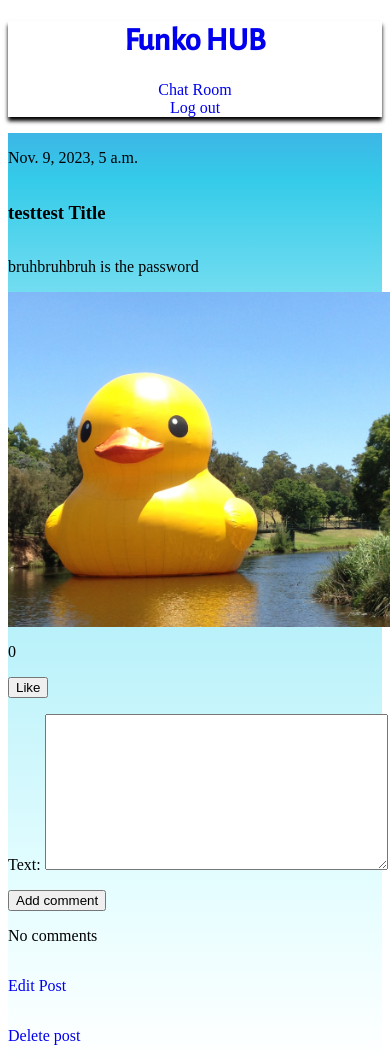
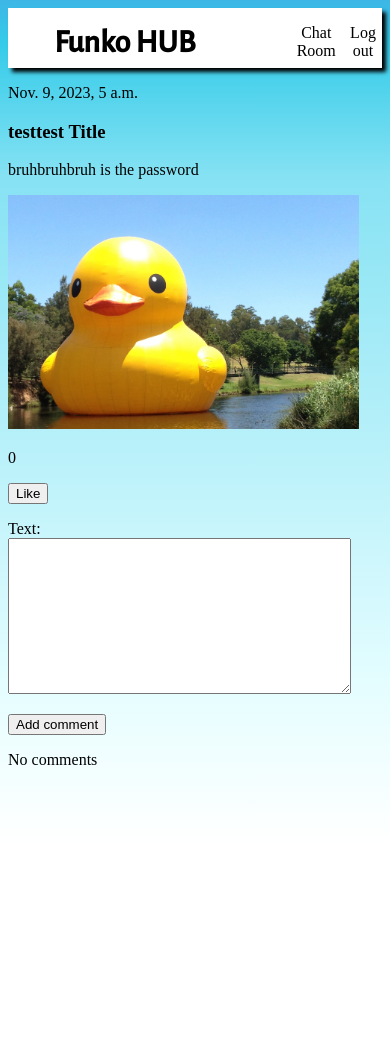
Before and after one commit to CodinApe/RealFunkoHub, a Django app: page /post/24/ in a window 390 px wide; the page is wider, and only the part inside the window is pictured. After the commit the page ends 771 px from the top of that part, so only its background shows below. Run offline with Django 4.2, Linux system fonts and the light colour scheme; a user stored in the database is signed in; data comes from the database, SQL or seed files in the repository; both versions use the stored data as it was after the commit; data that the repository does not hold is empty.

Commit message:
styling
added styling changes for mobile on main Posts page primarily

```diff
--- a/main_hub/static/styles.css
+++ b/main_hub/static/styles.css
@@ -1,6 +1,10 @@
 html {
-    margin: 0 auto;
+    background: rgb(81,136,223);
+    background: linear-gradient(180deg, rgba(81,136,223,1) 0%, rgba(69,165,227,1) 0%, rgba(61,182,230,1) 0%, rgba(52,203,233,1) 5%, rgba(134,226,243,1) 21%, rgba(227,253,255,1) 80%, rgba(255,255,255,1) 100%);
+    background-repeat: no-repeat;
     height: 100vh;
+    overflow-y: hidden;
+    min-width: 300px;
 }
 
 body {
@@ -8,18 +12,25 @@
 }
 
 header {
+    height: 60px;
+    width: 100%;
+    margin: 0 auto;
     background-color: white;
-    box-shadow: 0px 4px 4px;
+    box-shadow: 4px 4px 4px;
     text-align: center;
+    display: grid;
+    grid-template-columns: 1fr 1fr 1fr 1fr 1fr 1fr 1fr 1fr;
+    align-items: center;
 }
 
 main {
-    background: rgb(81,136,223);
-    background: linear-gradient(180deg, rgba(81,136,223,1) 0%, rgba(69,165,227,1) 0%, rgba(61,182,230,1) 0%, rgba(52,203,233,1) 5%, rgba(134,226,243,1) 21%, rgba(227,253,255,1) 80%, rgba(255,255,255,1) 100%);
-    background-repeat: no-repeat;
-    display: grid;
-    align-content: center;
     /* ADD A SCROLL BAR IN MAIN FOR IMAGES Then set a fixed height for background color- changes to dark for dark mode */
+}
+
+h1 {
+    grid-column: 1/6;
+    margin-block-start: 0;
+    margin-block-end: 0;
 }
 
 h1 a {
@@ -27,35 +38,72 @@
     font-weight: 700;
 }
 
+nav {
+    grid-column: 7/9;
+}
+
 nav ul {
     text-decoration: none;
     list-style-type: none;
     padding-inline-start: 0px;
+    display: flex;
 }
 
-a {
+a, a:visited {
+    color: black;
     text-decoration: none;
 }
 
-a:visited {
-    color: black;
-}
 
 h2 {
     font-family: 'Alegreya Sans', 'Arial Narrow', Arial, sans-serif;
     font-weight: 700;
 }
 
-
 /* Posts Page specific */
 .hide_posts {
     display: none;
 }
 
+#filter_posts_section {
+    display:flex;
+    justify-content: space-evenly;
+    margin-top: 10px;
+}
+
+#filter_posts_section button {
+    border: none;
+    background-color: aliceblue;
+    color: blue;
+    padding: 15px 32px;
+    box-shadow: 2px 2px 2px;
+}
+
 .post_images {
-    width: 400px;
+    width: auto;
+    height: 60vw;
+    width: 90vw;
+    object-fit: cover;
+}
+
+.post {
+    text-align: center;
+    border-top: 1px black solid;
+    padding-bottom: 25px;
+
+}
+
+.post h3{
+    margin: 0 auto;
+    font-size: 25px;
+}
+
+.post p {
+    font-size: 14px;
 }
 
 .post_section {
+    height: 75vh;
     overflow-y: scroll;
+    scroll-behavior: smooth;
 }
--- a/main_hub/templates/main_hub/post.html
+++ b/main_hub/templates/main_hub/post.html
@@ -32,8 +32,13 @@
     <p>No comments</p>
     {% endfor %}
 </section>
+<section>
+    {% if post.owner == request.user %}
         <p><a href="{% url 'main_hub:edit_post' post.id %}">Edit Post</a></p>
         <p><a href="{% url 'main_hub:delete_post' post.id %}">Delete post</a></p>
+    {% endif %}
+</section>
+
 
 
 
```
Also changed, not shown: main_hub/templates/main_hub/posts.html (+17 -10 lines), db.sqlite3, media/pics/duck_001_Z4FgWX0.jpg (added).
